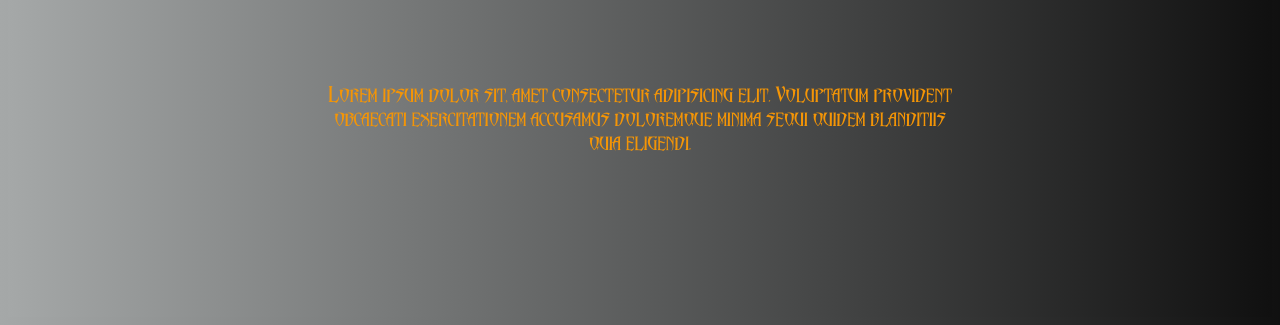
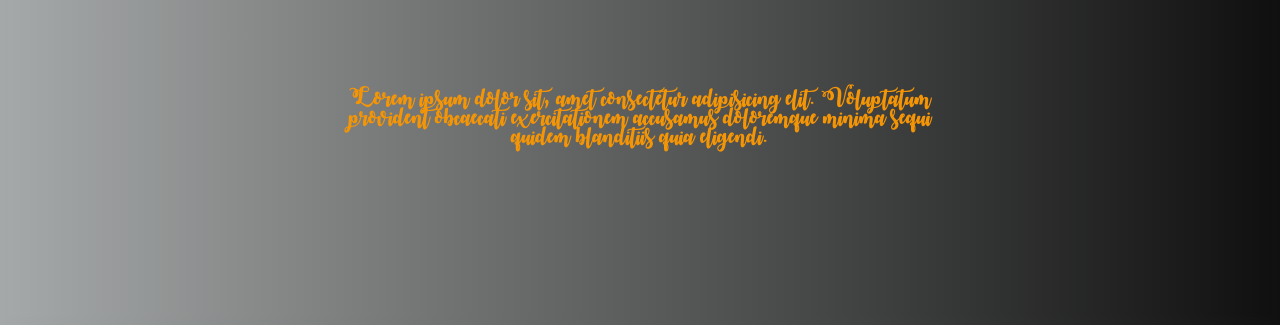
Before and after one commit to Tanujasontakke/Research-paper-lab2, a website: page itc505/homework/3.html in a window 1280 px wide. Shown: the part 475-800 px from the top of the page. Drawn offline with Linux system fonts and the light colour scheme.

Commit message:
Update style.css

```diff
--- a/itc505/homework/style.css
+++ b/itc505/homework/style.css
@@ -68,10 +68,9 @@ h2 {
    font-weight: 100;
 
 }
-
 @font-face {
-  font-family: 'pentagrams';
-  src: url(fonts/PentaGrams\ Malefissent.ttf);
+  font-family: 'october';
+  src: url(fonts/October\ Twilight.ttf);
   font-weight: bold;
 }
 
@@ -80,7 +79,7 @@ h2 {
   font-size: 7em;
 }
 p {
-  font-family: pentagrams;
+  font-family: october;
   font-size: 1.2em;
   max-width: 50%;
   text-align: center;
```
